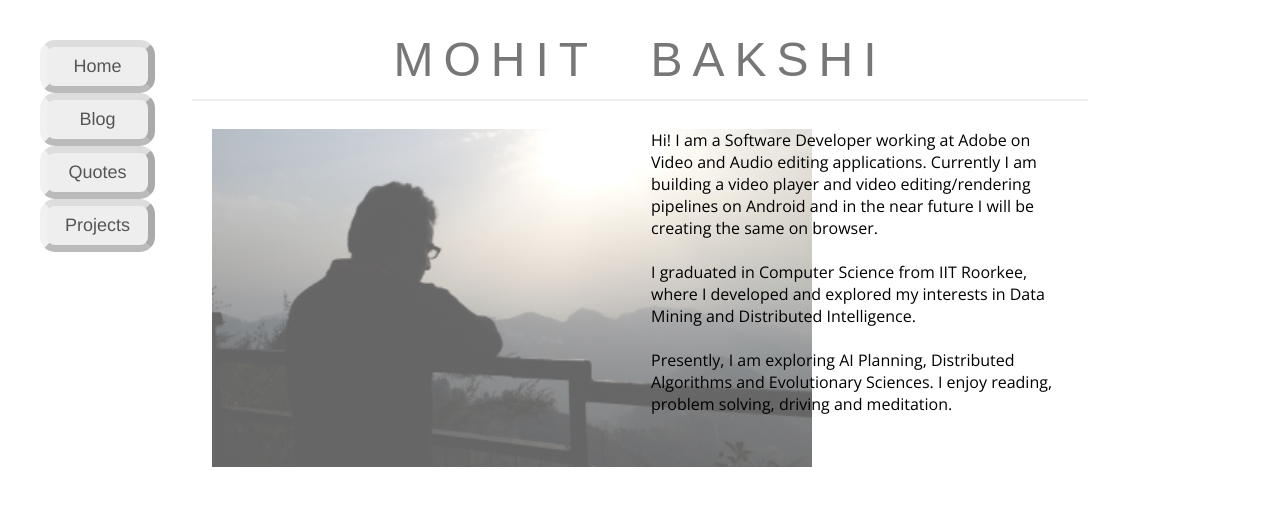
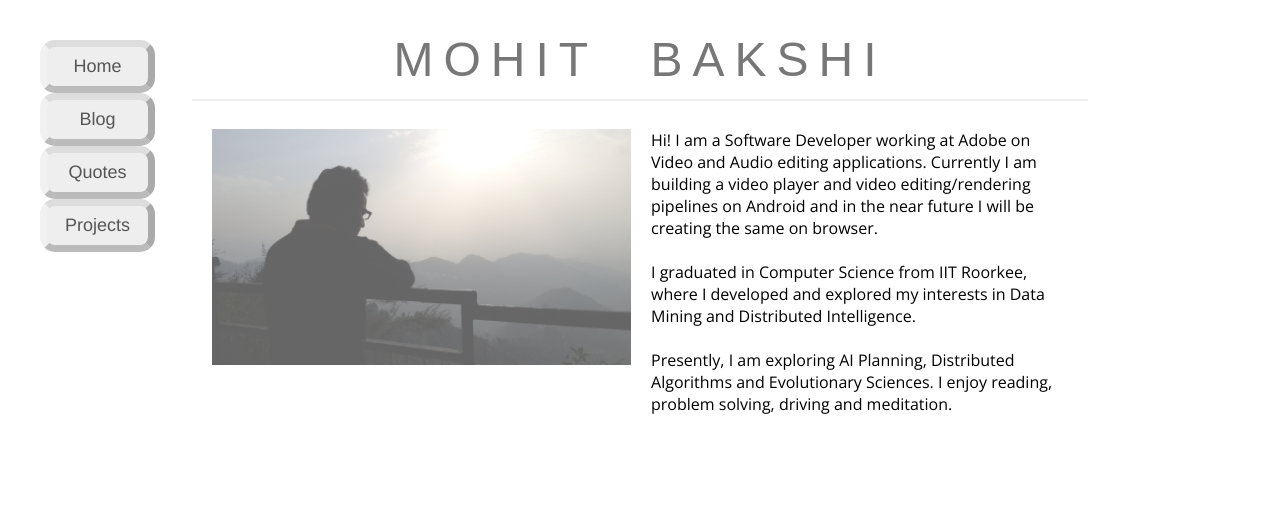
Before and after one commit to Morphinity/morphinity.github.io, a Jekyll site: the page built from index.html, in a window 1280 px wide. Shown: the top 506 px of the page. Built offline with Jekyll 4.4.1, drawn with Linux system fonts in a browser that asks for light colours.

Commit message:
Added min width to body, width percentage for image

```diff
--- a/css/home.css
+++ b/css/home.css
@@ -5,7 +5,7 @@
 }
 
 #home_image {
-    width: 600px;
+    width: 49%;
     opacity: 0.6;
     padding-right: 20px;
 }
--- a/css/main.css
+++ b/css/main.css
@@ -1,4 +1,5 @@
 body {
+    min-width: 1200px;
     margin: 0px auto;
     background: #ffffff;
 }
```
Also changed, not shown: assets/self.jpg (deleted).
